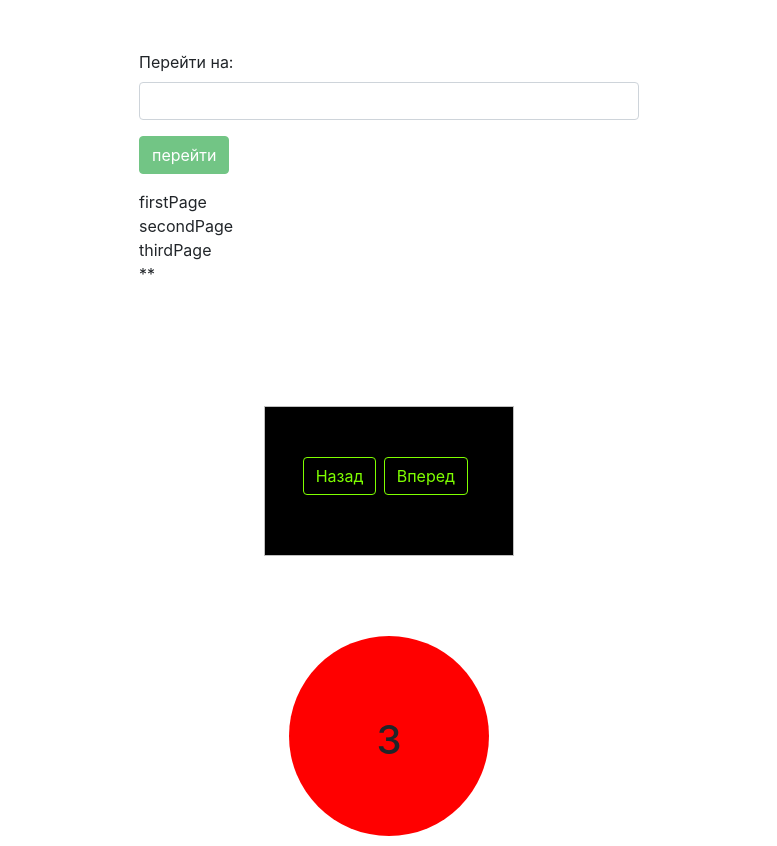
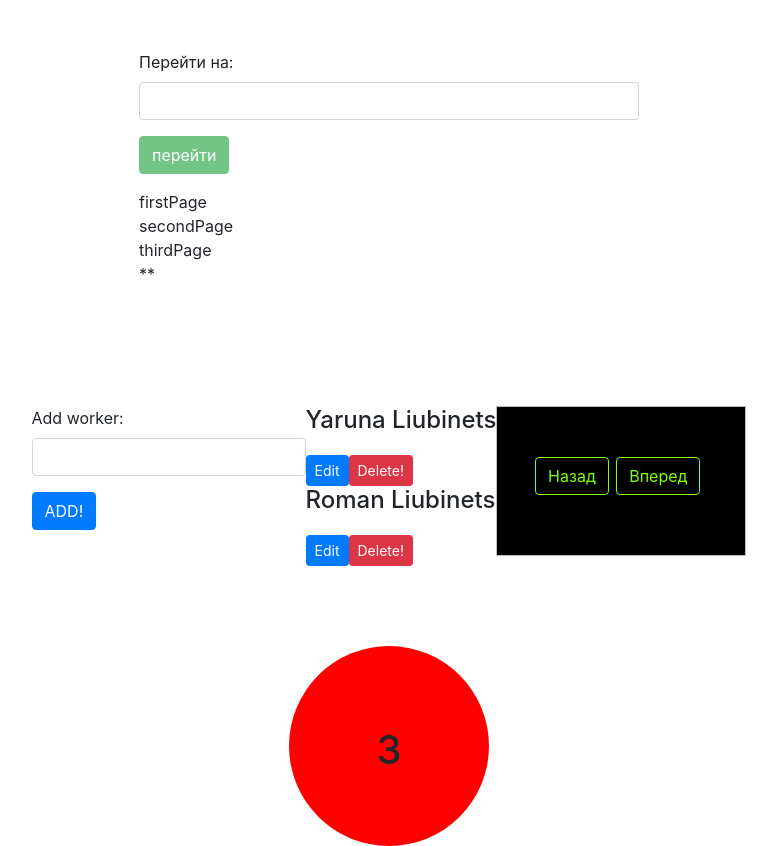
Before and after one commit to Roman-Liubinets/trainee-task, an Angular app: page /thirdPage in a window 1280 px wide. Shown: the whole page, without its empty margins (251-1028 px from the left). Built offline with nearby package versions, Linux system fonts and the light colour scheme.

Commit message:
Start making CRUD for Workers

```diff
--- /dev/null
+++ b/src/app/add-worker/add-worker.component.html
@@ -0,0 +1,7 @@
+<div class="form-group">
+    <label>Add worker:</label>
+    <input type="text" class="form-control">
+  </div>
+    <div class="form-group">
+        <button class="btn btn-primary">ADD!</button>
+    </div>
--- /dev/null
+++ b/src/app/add-worker/add-worker.component.ts
@@ -0,0 +1,15 @@
+import { Component, OnInit } from '@angular/core';
+
+@Component({
+  selector: 'app-add-worker',
+  templateUrl: './add-worker.component.html',
+  styleUrls: ['./add-worker.component.css']
+})
+export class AddWorkerComponent implements OnInit {
+
+  constructor() { }
+
+  ngOnInit() {
+  }
+
+}
--- a/src/app/app.component.ts
+++ b/src/app/app.component.ts
@@ -1,9 +1,10 @@
-import { Component } from '@angular/core';
+import { Component, OnInit } from '@angular/core';
 import { Router } from '@angular/router';
 import { Location } from "@angular/common";
 import { appRoutes } from "./app-routing.module";
 import { NgForm } from "@angular/forms";
 import { AppService } from "./app.service";
+
 
 @Component({
   selector: 'app-root',
@@ -11,9 +12,14 @@ import { AppService } from "./app.service";
   styleUrls: ['./app.component.css'],
   providers: [AppService]
 })
-export class AppComponent {
+export class AppComponent implements OnInit {
   rrr = appRoutes;
-  constructor(private router: Router, private location: Location, private appService: AppService ) {}
+  constructor(private router: Router, private location: Location, private appService: AppService) {}
+
+
+  ngOnInit() {
+  }
+
     search;
     notFound;
 
--- /dev/null
+++ b/src/app/crud.service.ts
@@ -0,0 +1,13 @@
+export class CrudService {
+    workers = [{
+        fullName: "Yaruna Liubinets"
+    },{
+        fullName: "Roman Liubinets"
+    }];
+
+    addWorker(fullName: string) {
+        this.workers.push({
+            fullName
+        })
+    }
+}
--- a/src/app/third-page/third-page.component.html
+++ b/src/app/third-page/third-page.component.html
@@ -1,4 +1,8 @@
 <div class="container-1">
+    <app-add-worker></app-add-worker>
+    <div class="list-group">
+        <app-workers *ngFor="let worker of workers" [workerItem]="worker"></app-workers>
+    </div>
     <div class="buttons-container">
       <div class="buttons">
           <a routerLink='/secondPage'><button class="btn">Назад</button></a>
--- a/src/app/third-page/third-page.component.ts
+++ b/src/app/third-page/third-page.component.ts
@@ -1,4 +1,5 @@
 import { Component, OnInit } from '@angular/core';
+import { CrudService } from '../crud.service';
 
 @Component({
   selector: 'app-third-page',
@@ -7,9 +8,12 @@ import { Component, OnInit } from '@angular/core';
 })
 export class ThirdPageComponent implements OnInit {
 
-  constructor() { }
+  constructor(private crudService: CrudService) { }
+
+  workers = [];
 
   ngOnInit() {
+    this.workers = this.crudService.workers;
   }
 
 }
--- /dev/null
+++ b/src/app/workers/workers.component.html
@@ -0,0 +1,7 @@
+<div class="list-group">
+    <h4 [ngStyle]="{marginBottom: '20px'}">{{worker.fullName}}</h4>
+    <div>
+      <button class="btn btn-sm btn-primary">Edit</button>
+      <button class="btn btn-sm btn-danger">Delete!</button>
+    </div>
+</div>
--- /dev/null
+++ b/src/app/workers/workers.component.ts
@@ -0,0 +1,19 @@
+import { Component, OnInit, Input } from '@angular/core';
+import { CrudService} from '../crud.service';
+
+@Component({
+  selector: 'app-workers',
+  templateUrl: './workers.component.html',
+  styleUrls: ['./workers.component.css']
+})
+export class WorkersComponent implements OnInit {
+  @Input('workerItem') worker;
+
+  constructor() { }
+
+  ngOnInit() {
+
+  }
+
+
+}
```
Also changed, not shown: src/app/app.module.ts (+7 -2 lines), src/app/add-worker/add-worker.component.css (added), src/app/workers/workers.component.css (added).
